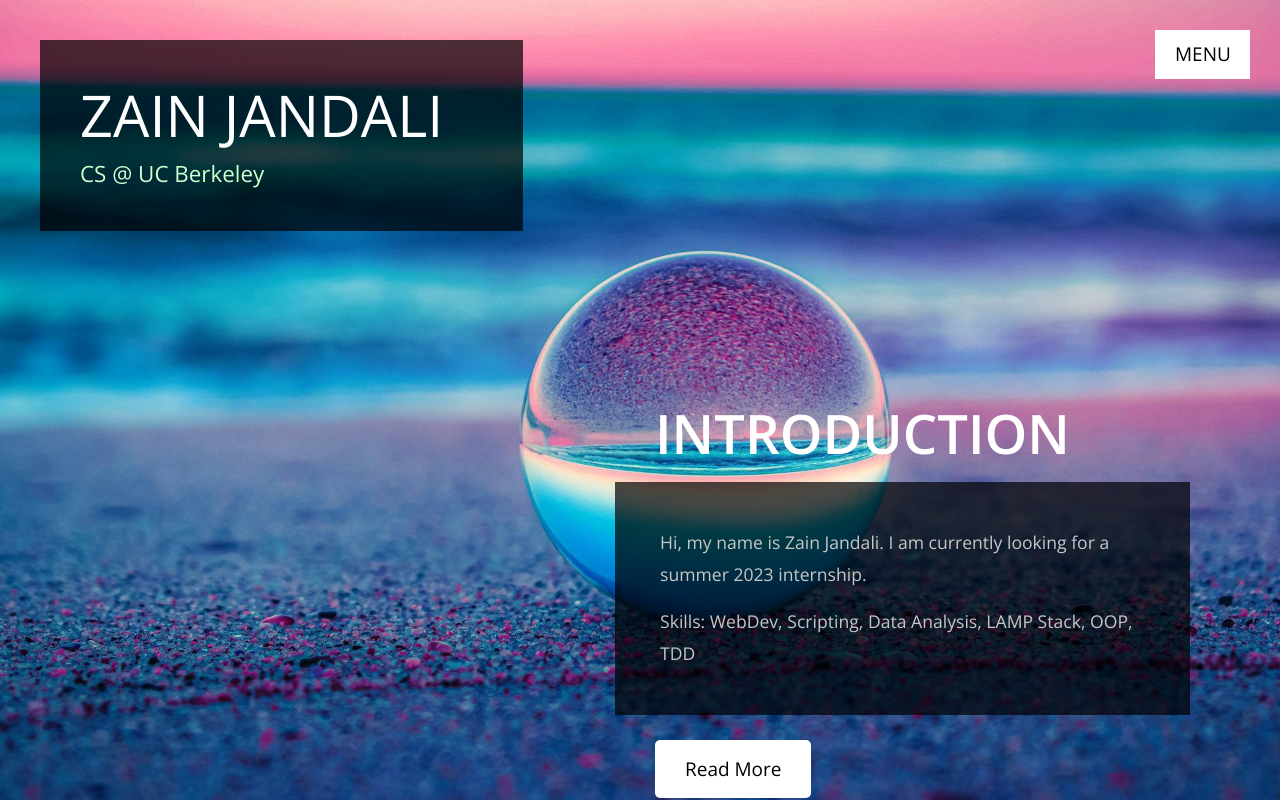
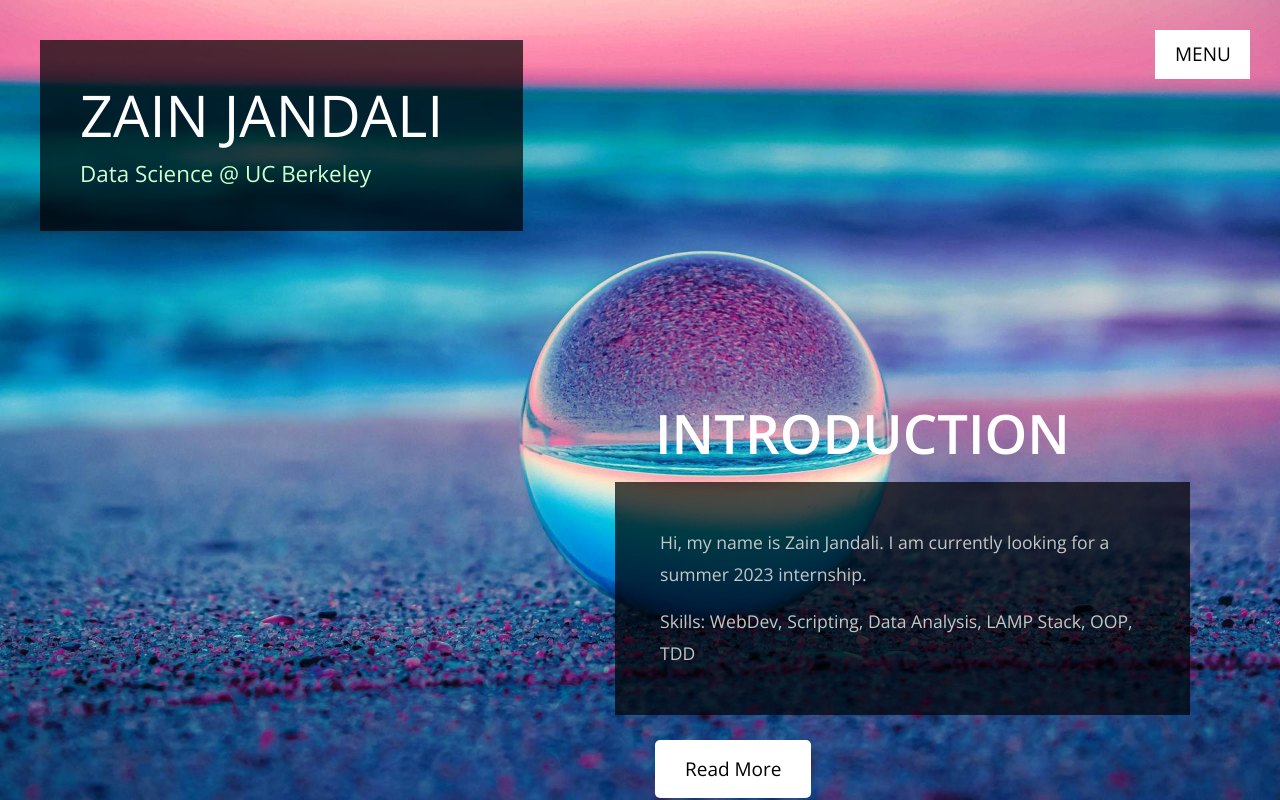
Before and after one commit to zjandali/flaskapp, a Python web app: template template/index.html in a window 1280 px wide. Run offline with Jinja, Linux system fonts and the light colour scheme; the template is opened without the code that fills it, so the values that code supplies are empty.

Commit message:
Update index.html

```diff
--- a/template/index.html
+++ b/template/index.html
@@ -55,7 +55,7 @@
         </nav>
         <header class="tm-site-header-box tm-bg-dark">
           <h1 class="tm-site-title">Zain Jandali</h1>
-          <p class="mb-0 tm-site-subtitle">CS @ UC Berkeley</p>
+          <p class="mb-0 tm-site-subtitle">Data Science @ UC Berkeley</p>
         </header>
       </div>
 
```
